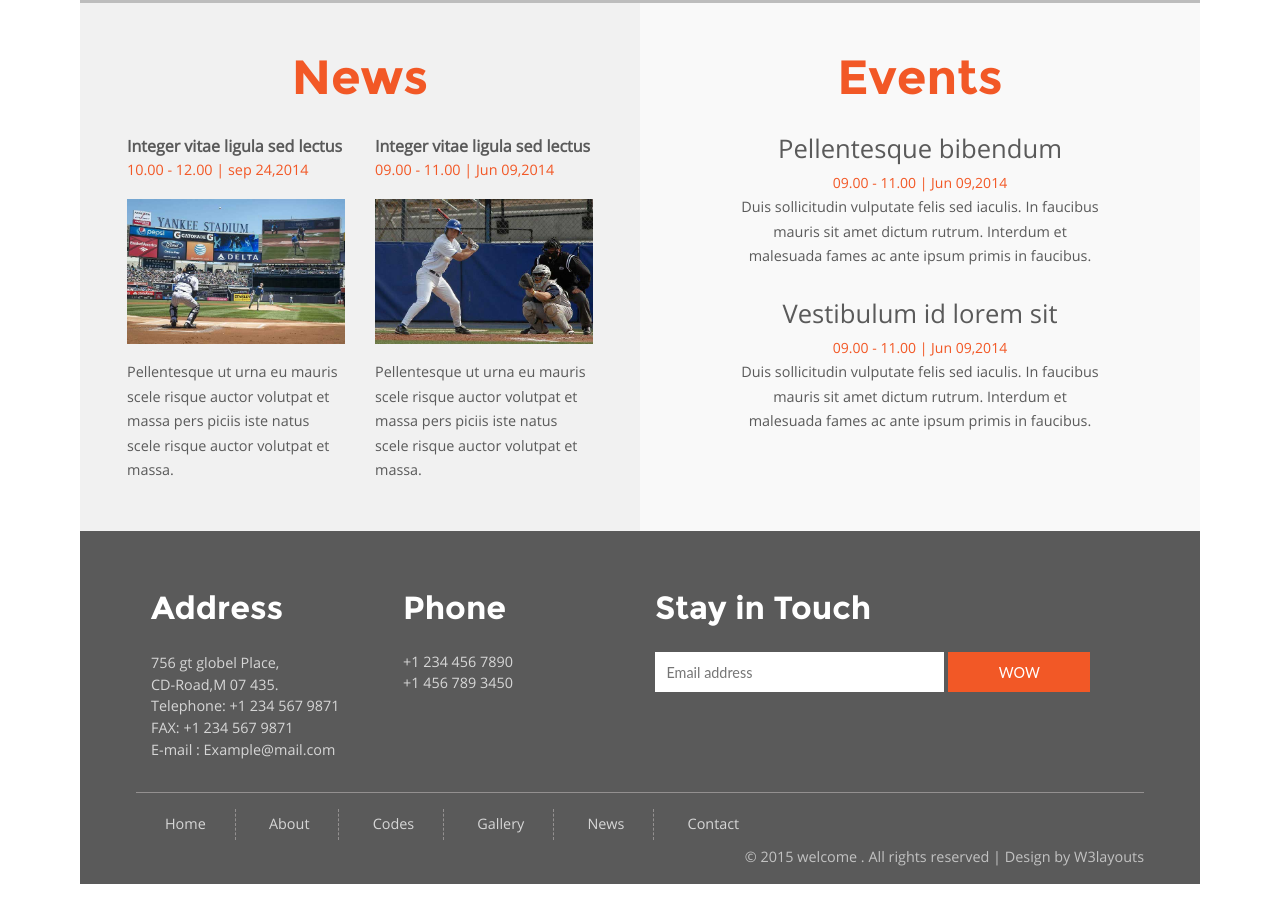
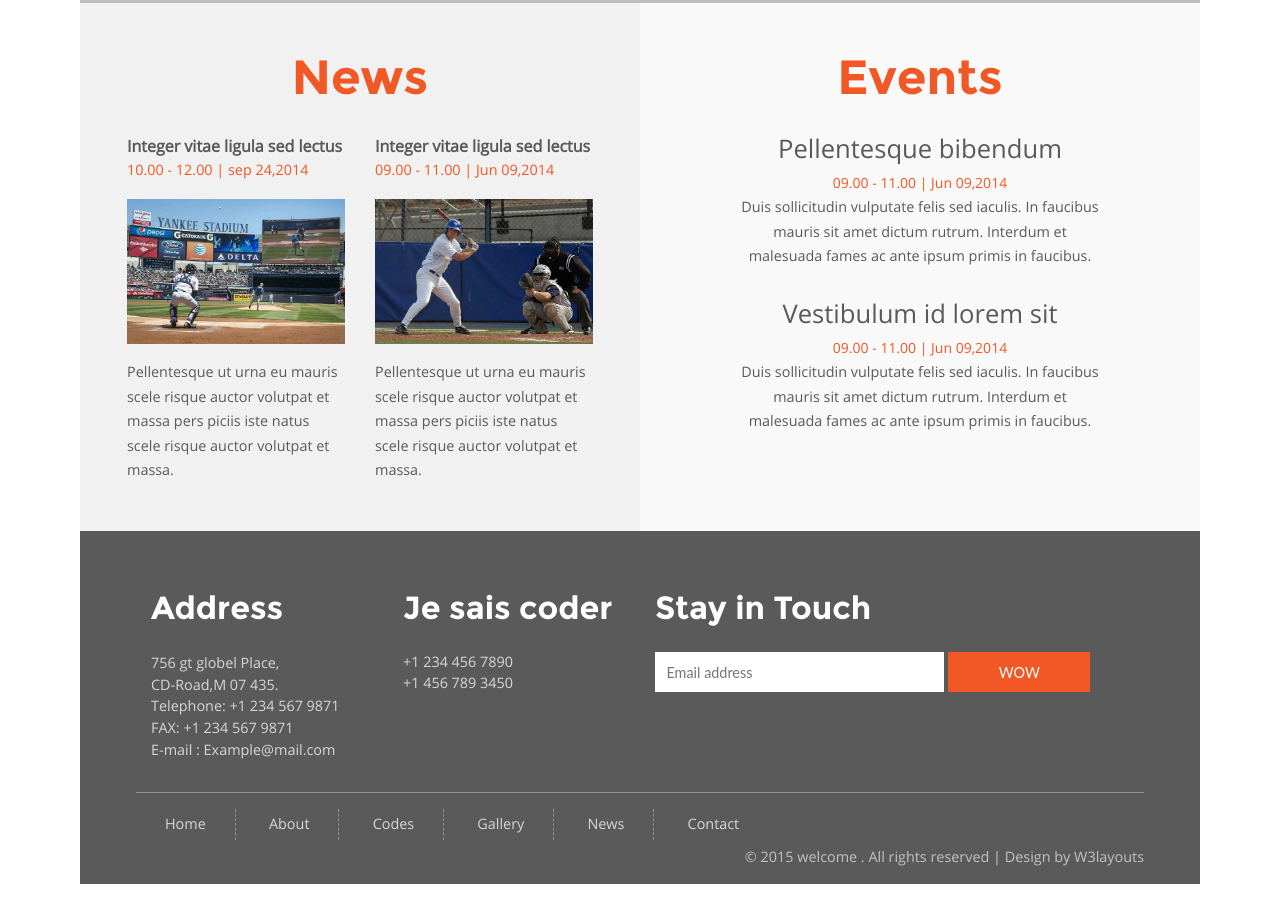
Before and after one commit to echecj/web, a plain HTML site: page index.html in a window 1280 px wide. Shown: the part 2162-3084 px from the top of the page. Drawn offline with Linux system fonts and the light colour scheme.

Commit message:
Update index.html

```diff
--- a/index.html
+++ b/index.html
@@ -298,7 +298,7 @@ Smartphone Compatible web template, free webdesigns for Nokia, Samsung, LG, Sony
 								</ul>
 							</div>
 							<div class="col-md-3 f-address f-phone">
-								<h5>Phone</h5>
+								<h5>Je sais coder</h5>
 								<div class="f-address-text">
 									<p>+1 234 456 7890</p>
 									<p>+1 456 789 3450</p>
```
